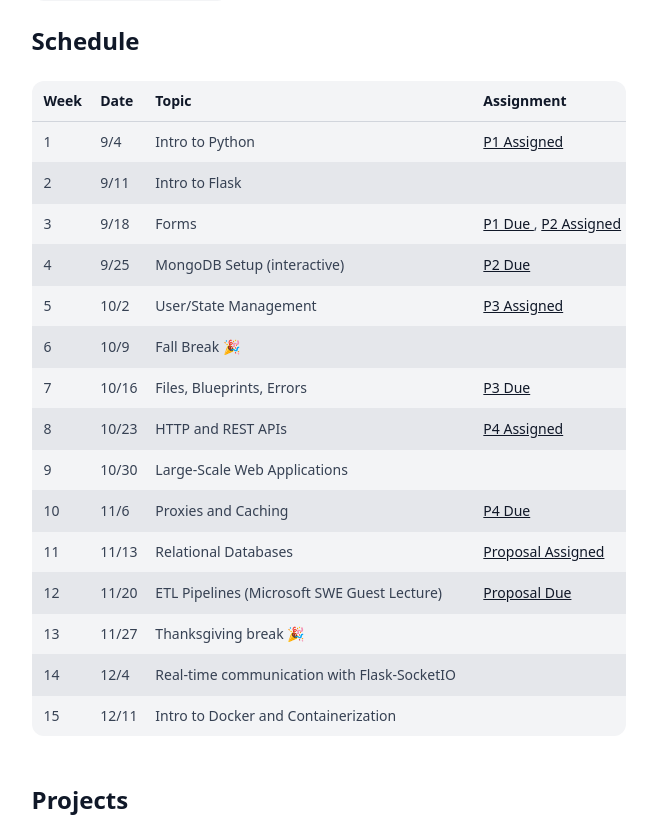
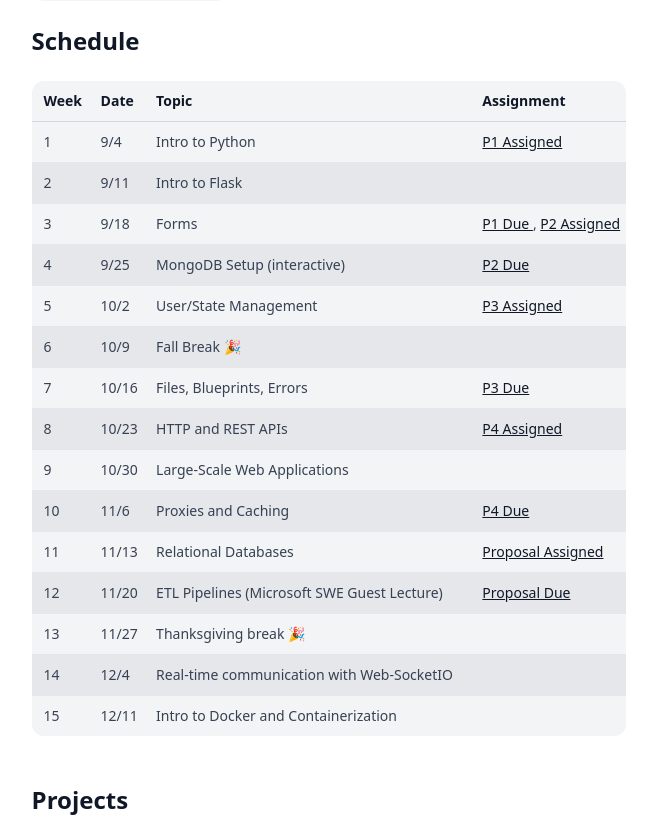
Before and after one commit to cmsc388jvercel-cyber/Vercel, a Flask app: page /388j in a window 1280 px wide. Shown: the part 1525-2344 px from the top of the page, without its empty margins (311-968 px from the left). Run offline with Flask 2, Linux system fonts and the light colour scheme; style sheets or scripts are compiled from the project's sources.

Commit message:
edited schedule

```diff
--- a/CMSC388J-Website/homepage/templates/homepage/schedule.html
+++ b/CMSC388J-Website/homepage/templates/homepage/schedule.html
@@ -24,7 +24,7 @@
     {{ weekM(11, '11/13', 'Relational Databases', ['Proposal Assigned'], ['https://github.com/CMSC388J-UMD-Fall2025/388jfall2025/blob/master/projects/final.md']) }}
     {{ weekM(12, '11/20', 'ETL Pipelines (Microsoft SWE Guest Lecture)', ['Proposal Due'], ['https://www.gradescope.com/courses/1117091/assignments/6669752/submissions']) }}
     {{ weekM(13, '11/27', 'Thanksgiving break 🎉') }}
-    {{ weekM(14, '12/4', 'Real-time communication with Flask-SocketIO') }}
+    {{ weekM(14, '12/4', 'Real-time communication with Web-SocketIO') }}
     {{ weekM(15, '12/11', 'Intro to Docker and Containerization') }}
 
     <!-- CSS & Tailwind -->
```
